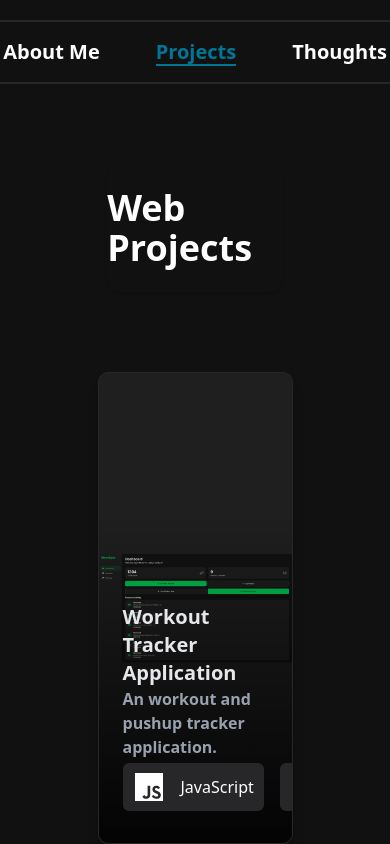
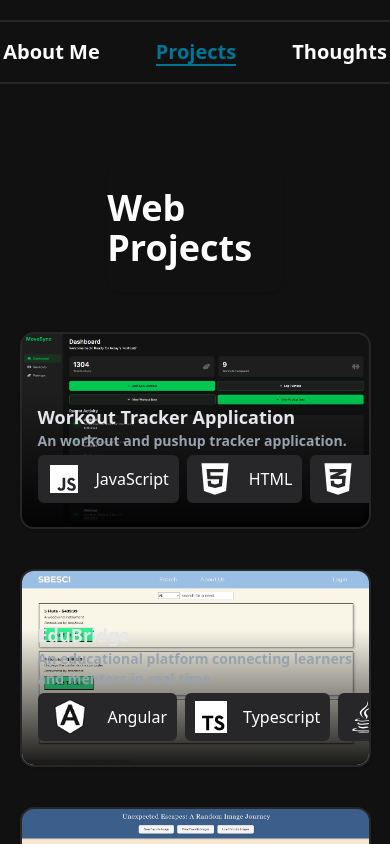
Before and after one commit to AazeemVS/Portfolio-Site, a React (Vite) app in the folder my-portfolio/: page /Projects in a window 390 px wide. Shown: the top 844 px of the page. Built offline with nearby package versions, Linux system fonts and the light colour scheme.

Commit message:
wrote responsiveness for the project template component

```diff
--- a/my-portfolio/src/components/ui/landingPageProjects.tsx
+++ b/my-portfolio/src/components/ui/landingPageProjects.tsx
@@ -2,23 +2,11 @@ import SBESCIImg from "@/../images/SBESCI_site_pic.png";
 import WorkoutAppImg from "@/../images/WorkoutAppHomePage.png";
 import { useNavigate } from "react-router-dom";
 import ProjectTemplate from "@/components/ui/projectTemplate";
-import {
-  Card,
-  CardContent,
-  CardDescription,
-  CardFooter,
-  CardHeader,
-  CardTitle,
-} from "@/components/ui/card";
 import HTMLIcon from "@/components/ui/icons/HTMLIcon";
 import CSSIcon from "@/components/ui/icons/CSSIcon";
-import TailwindCSSIcon from "@/components/ui/icons/tailwindCSSIcon";
 import JSIcon from "@/components/ui/icons/jsIcon";
 import TSIcon from "@/components/ui/icons/tsIcon";
-import ReactIcon from "@/components/ui/icons/reactIcon";
-import ViteIcon from "@/components/ui/icons/viteIcon";
 import JavaIcon from "@/components/ui/icons/javaIcon";
-import GitIcon from "@/components/ui/icons/gitIcon";
 import AngularIcon from "@/components/ui/icons/angularIcon";
 function LandingPageProjects() {
   const navigate = useNavigate();
@@ -43,7 +31,7 @@ function LandingPageProjects() {
           <HTMLIcon key="4" />,
           <CSSIcon key="5" />,
         ]}
-        onClick={() => navigate("/SBECIInfoPage")}
+        onClick={() => navigate("/EduBridgeInfoPage")}
       />
     </div>
   );
--- a/my-portfolio/src/components/ui/projectTemplate.tsx
+++ b/my-portfolio/src/components/ui/projectTemplate.tsx
@@ -7,11 +7,11 @@ import JSIcon from "@/components/ui/icons/jsProjIcon";
 import AngularIcon from "@/components/ui/icons/angularProjIcon";
 
 interface ProjectTemplateProps {
-  title: string; // Project title text
-  description: string; // Short description text
-  backgroundImg: string; // URL of the background image
-  onClick?: () => void; // Click handler for the card
-  icons?: ReactElement[]; // Array of icon elements to display
+  title: string;
+  description: string;
+  backgroundImg: string;
+  onClick?: () => void;
+  icons?: ReactElement[];
 }
 
 const ProjectTemplate: React.FC<ProjectTemplateProps> = ({
@@ -19,42 +19,40 @@ const ProjectTemplate: React.FC<ProjectTemplateProps> = ({
   description,
   backgroundImg,
   onClick,
-
-  // Default icons if none are provided
   icons = [
     <NextJSIcon key="nextjs" />,
     <JSIcon key="js" />,
     <AngularIcon key="ng" />,
   ],
 }) => (
-  // Wrapper which centers the project card on the page
-  <div className="flex items-center justify-center mt-20">
+  <div className="flex items-center justify-center mt-10 md:mt-20 w-[90%] md:w-[80%] lg:w-[60%] xl:w-[45%] mx-auto">
     <div
       onClick={onClick}
       className="
         relative
         group
-        w-1/2 h-118
+        w-full
+        aspect-video
         overflow-hidden
-        rounded-lg
-        border border-[#27272a]
+        rounded-xl
+        border-2 border-solid border-[#27272a]
         bg-[#1f1f1f]
-        shadow-lg
+        shadow-sm
         cursor-pointer
       "
     >
-      {/* Background image */}
+      {/* Background image - now using cover instead of contain */}
       <div
         className="
           absolute inset-0
-          bg-contain bg-no-repeat bg-center
+          bg-cover bg-no-repeat bg-center
           transform transition-transform duration-300 ease-in-out
           group-hover:scale-105
         "
         style={{ backgroundImage: `url(${backgroundImg})` }}
       />
 
-      {/* Bottom 20% black gradient overlay */}
+      {/* Bottom gradient overlay */}
       <div
         className="
           absolute
@@ -67,31 +65,30 @@ const ProjectTemplate: React.FC<ProjectTemplateProps> = ({
       />
 
       {/* Content layer */}
-      <div className="relative z-10 p-6 flex flex-col justify-end h-full">
-        <p className="transform translate-y-2 group-hover:-translate-y-6 transition-all duration-300 text-gray-200 text-xl font-semibold">
+      <div className="relative z-10 p-4 sm:p-6 flex flex-col justify-end h-full">
+        <p className="transform translate-y-2 group-hover:-translate-y-6 transition-all duration-300 text-gray-200 text-lg sm:text-xl md:text-2xl font-semibold">
           {title}
         </p>
-        <p className="transform translate-y-2 group-hover:-translate-y-6 transition-all duration-300 text-gray-400 mb-1 font-semibold">
+        <p className="transform translate-y-2 group-hover:-translate-y-6 transition-all duration-300 text-gray-400 mb-1 text-sm sm:text-base font-semibold">
           {description}
         </p>
 
-        <div className="transform translate-y-2 group-hover:-translate-y-6 transition-all duration-300 flex gap-4 mb-4">
+        <div className="transform translate-y-2 group-hover:-translate-y-6 transition-all duration-300 flex gap-2 sm:gap-4 mb-4">
           {icons.map((icon, i) => (
             <SkillBox key={i} icon={icon} />
           ))}
         </div>
 
-        {/* Button which appears on hover which allows the user to click onto a sub page about the project*/}
+        {/* Learn more button */}
         <button
           className="
             absolute bottom-4 left-4
             opacity-0 translate-y-2
             group-hover:opacity-100 group-hover:translate-y-0
             transition-all duration-300
-            text-xs bg-white text-gray-600
-            px-4 py-2 rounded-lg border border-black
+            text-xs sm:text-sm bg-white text-gray-600
+            px-3 sm:px-4 py-1 sm:py-2 rounded-lg border border-black
             font-semibold hover:bg-slate-300
-            ml-[1%]
           "
         >
           Learn more →
```
